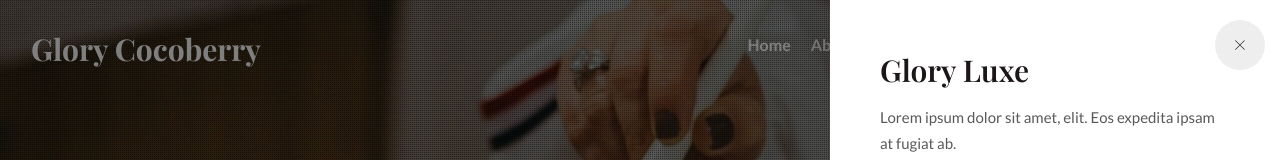
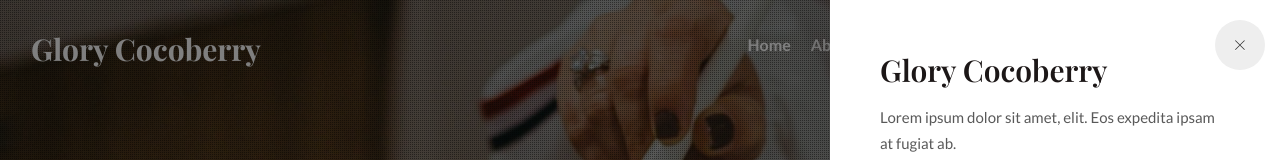
Before and after one commit to SaloneeBaing/Future-Ready-Talent-project, a plain HTML site: page index.html in a window 1280 px wide. Both pictures are taken after a click on the link 1234 px from the left and 45 px from the top of the page. Shown: the top 160 px of the page. Drawn offline with nearby package versions, Linux system fonts and the light colour scheme; a web font is replaced by a local one.

Commit message:
Update index.html

```diff
--- a/index.html
+++ b/index.html
@@ -106,7 +106,7 @@ Author URL: http://w3layouts.com
 				<div class="modal-body">
 					<div class="modal__content">
 						<h2 class="logo"><a class="logo-brand" href="index.html">
-								<span class="sub-logo">G</span>lory <span class="sub-logo">L</span>uxe
+								<span class="sub-logo">G</span>lory <span class="sub-logo">C</span>ocoberry
 							</a></h2>
 						<!-- if logo is image enable this
 			<h2 class="logo">
```
